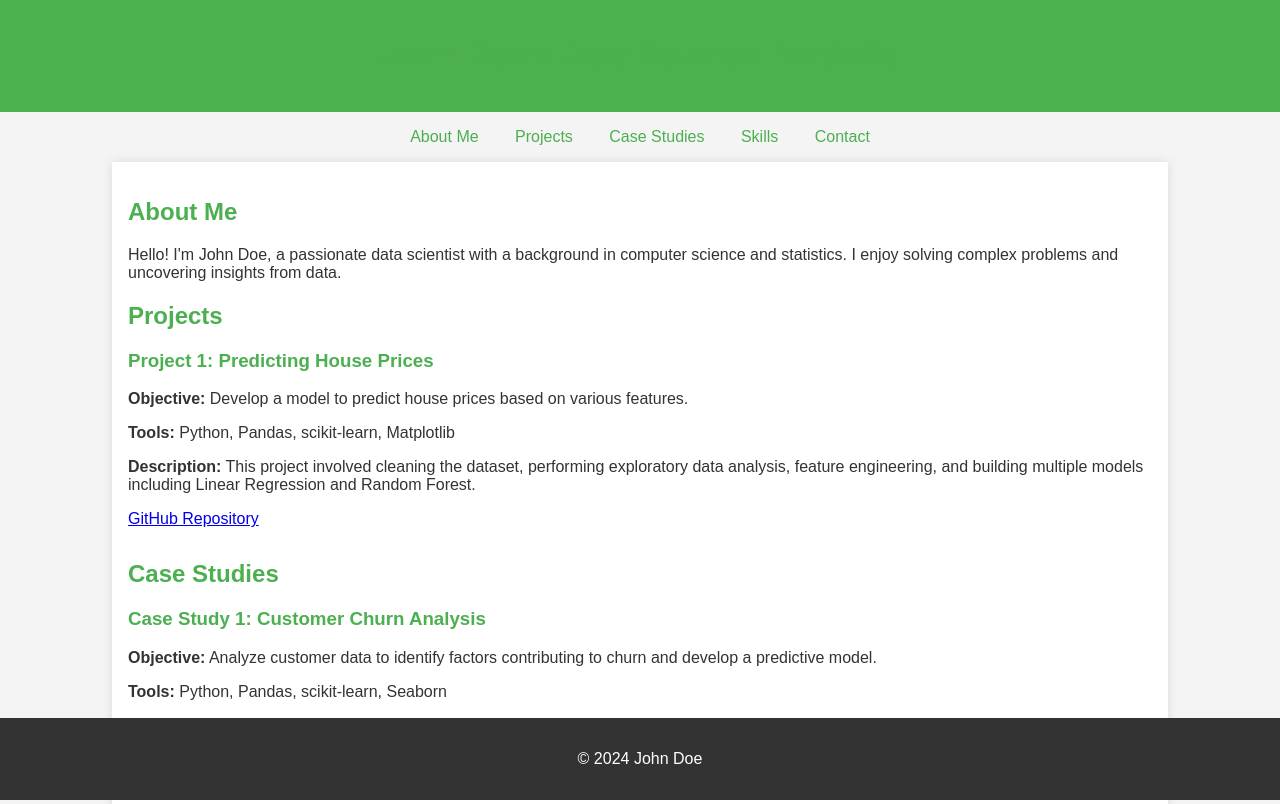
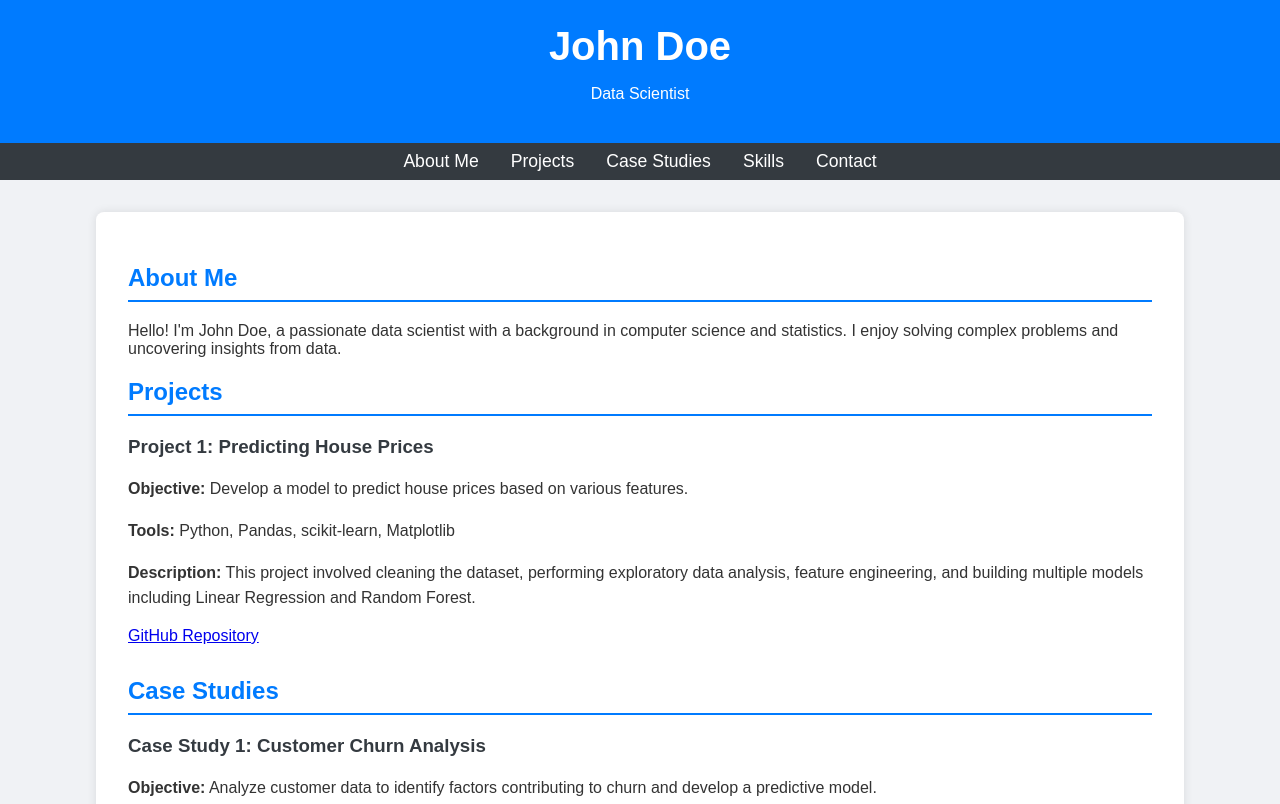
Before and after one commit to tomsimmo/tomsimmo.github.io, a plain HTML site: page index.html in a window 1280 px wide. Shown: the top 804 px of the page. Drawn offline with Linux system fonts and the light colour scheme.

Commit message:
Update index.html

```diff
--- a/index.html
+++ b/index.html
@@ -3,57 +3,76 @@
 <head>
     <meta charset="UTF-8">
     <meta name="viewport" content="width=device-width, initial-scale=1.0">
-    <title>Data Science Portfolio</title>
+    <title>John Doe | Data Science Portfolio</title>
     <style>
         body {
-            font-family: Arial, sans-serif;
+            font-family: 'Arial', sans-serif;
             margin: 0;
             padding: 0;
-            background-color: #f4f4f4;
+            background-color: #f0f2f5;
             color: #333;
         }
         header {
-            background-color: #4CAF50;
+            background-color: #007bff;
             color: white;
-            padding: 1rem 0;
+            padding: 1.5rem 0;
             text-align: center;
         }
+        header h1 {
+            margin: 0;
+            font-size: 2.5rem;
+        }
         nav {
-            margin: 1rem;
-            text-align: center;
+            display: flex;
+            justify-content: center;
+            background-color: #343a40;
+            padding: 0.5rem;
         }
         nav a {
+            color: white;
             margin: 0 1rem;
             text-decoration: none;
-            color: #4CAF50;
+            font-size: 1.1rem;
+            transition: color 0.3s;
+        }
+        nav a:hover {
+            color: #007bff;
         }
         .container {
             width: 80%;
-            margin: 0 auto;
-            padding: 1rem;
+            margin: 2rem auto;
             background-color: white;
-            box-shadow: 0 0 10px rgba(0,0,0,0.1);
+            padding: 2rem;
+            box-shadow: 0 0 10px rgba(0, 0, 0, 0.1);
+            border-radius: 8px;
         }
-        h1, h2, h3 {
-            color: #4CAF50;
+        h2 {
+            color: #007bff;
+            border-bottom: 2px solid #007bff;
+            padding-bottom: 0.5rem;
         }
         .project, .case-study {
             margin-bottom: 2rem;
         }
+        .project h3, .case-study h3 {
+            color: #343a40;
+        }
+        .project p, .case-study p {
+            line-height: 1.6;
+        }
         footer {
             text-align: center;
             padding: 1rem 0;
-            background-color: #333;
+            background-color: #343a40;
             color: white;
-            position: fixed;
-            width: 100%;
-            bottom: 0;
+            margin-top: 2rem;
         }
     </style>
 </head>
 <body>
     <header>
-        <h1>John Doe's Data Science Portfolio</h1>
+        <h1>John Doe</h1>
+        <p>Data Scientist</p>
     </header>
 
     <nav>
```
